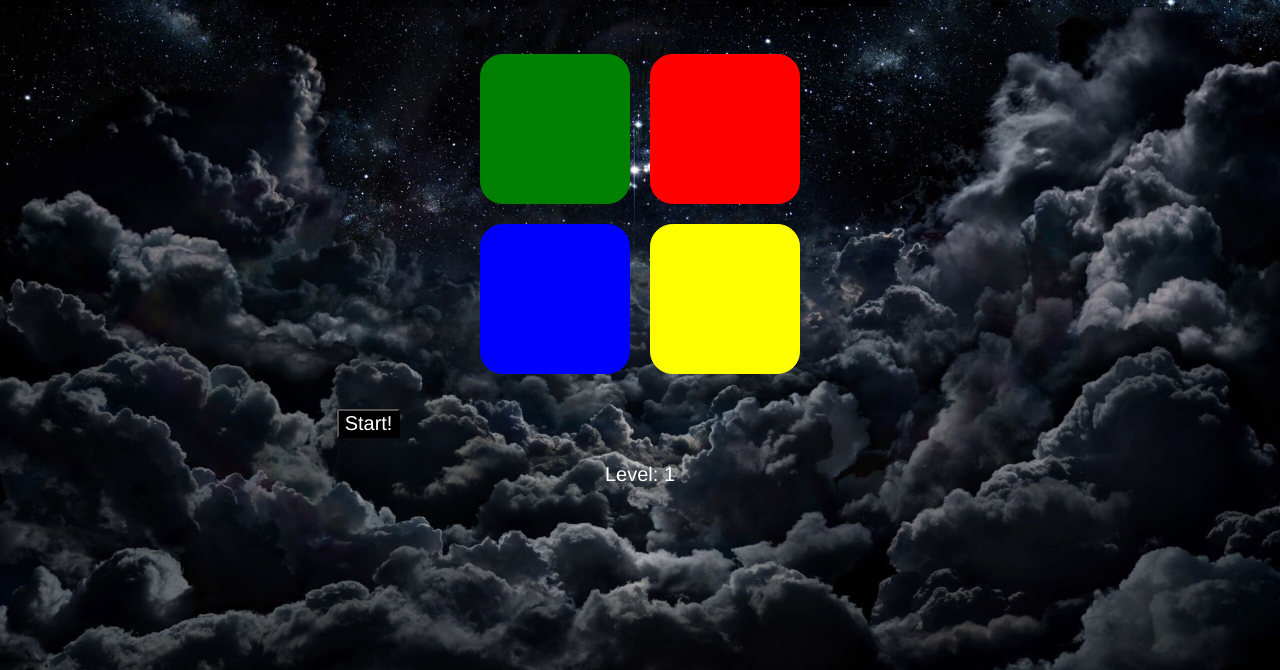
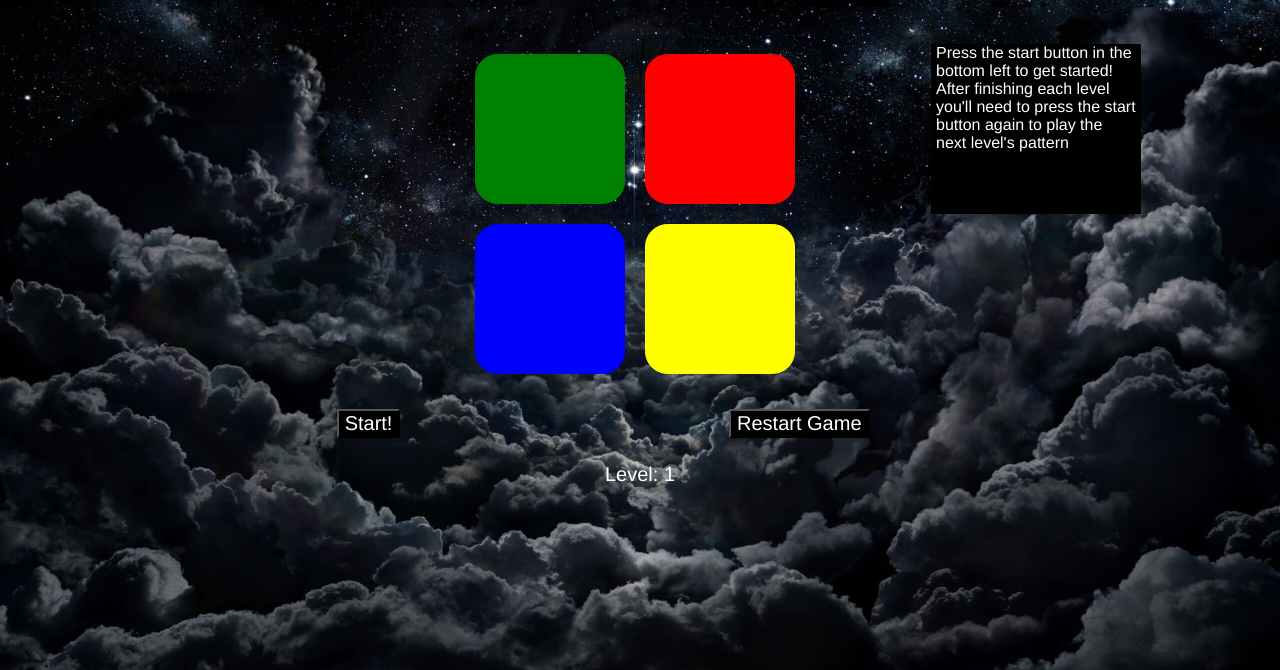
Before and after one commit to SamWing1/Simon-Game, a plain HTML site: page index.html in a window 1280 px wide. Shown: the part 130-800 px from the top of the page. Drawn offline with Linux system fonts and the light colour scheme.

Commit message:
updated to have instructions and reset

```diff
--- a/css/main.css
+++ b/css/main.css
@@ -15,13 +15,31 @@ h1 {
     color: white;
 }
 
+.explan-text {
+    background: black;
+    font-size: 16px;
+    width: 200px;
+    margin-left: 60%;
+    padding-left: 5px;
+    padding-right: 5px;
+    float: right;
+    color: white;
+}
+
+.null {
+    width: 200px;
+    position: right;
+    float: right;
+    color: white;
+}
+
 .game-board {
     position: relative;
     display: grid;
     justify-content: center;
     grid-template-areas:
-    "gsp rsp"
-    "bsp ysp" ;
+    "nul gsp rsp txt"
+    "nul bsp ysp txt" ;
 }
 
 .green-space {
--- a/index.html
+++ b/index.html
@@ -9,13 +9,18 @@
 </head>
 <body>
     <h1>Simon</h1>
+    <div>
     <section class="game-board">
         <button class="green-space" id="grn"></button>
         <button class="red-space" id="red"></button>
         <button class="blue-space" id="blu"></button>
         <button class="yellow-space" id="ylw"></button>
+        <div class="null">null</div>
+        <div class="explan-text" id="txt">Press the start button in the bottom left to get started! After finishing each level you'll need to press the start button again to play the next level's pattern</div>
     </section>
+    </div>
     <button class="start" id="start">Start!</button>
+    <button class="start" onClick="window.location.reload();">Restart Game</button>
     <div class="level-counter" id="LC">Level: </div>
     <div class="" id="win">Nice Job!</div>
     <div class="" id="loss">You lose ;(</div>
```
